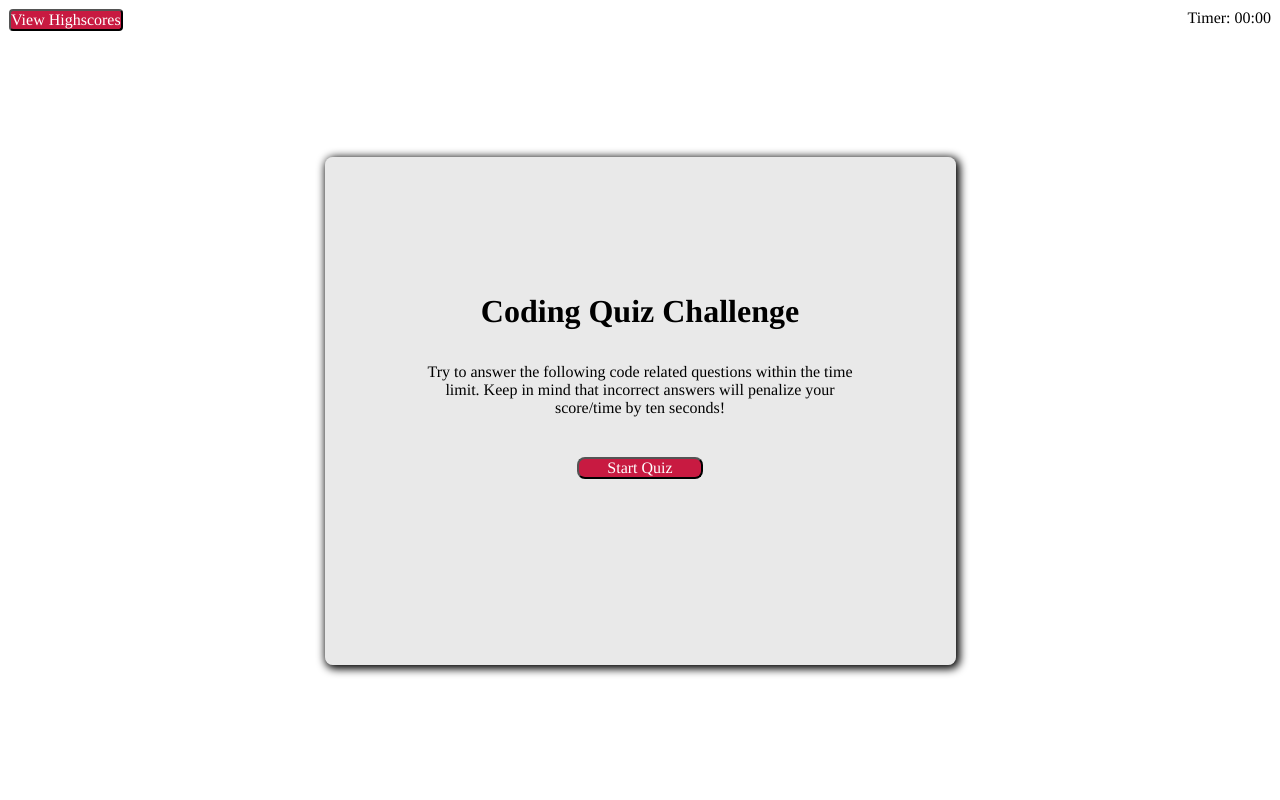
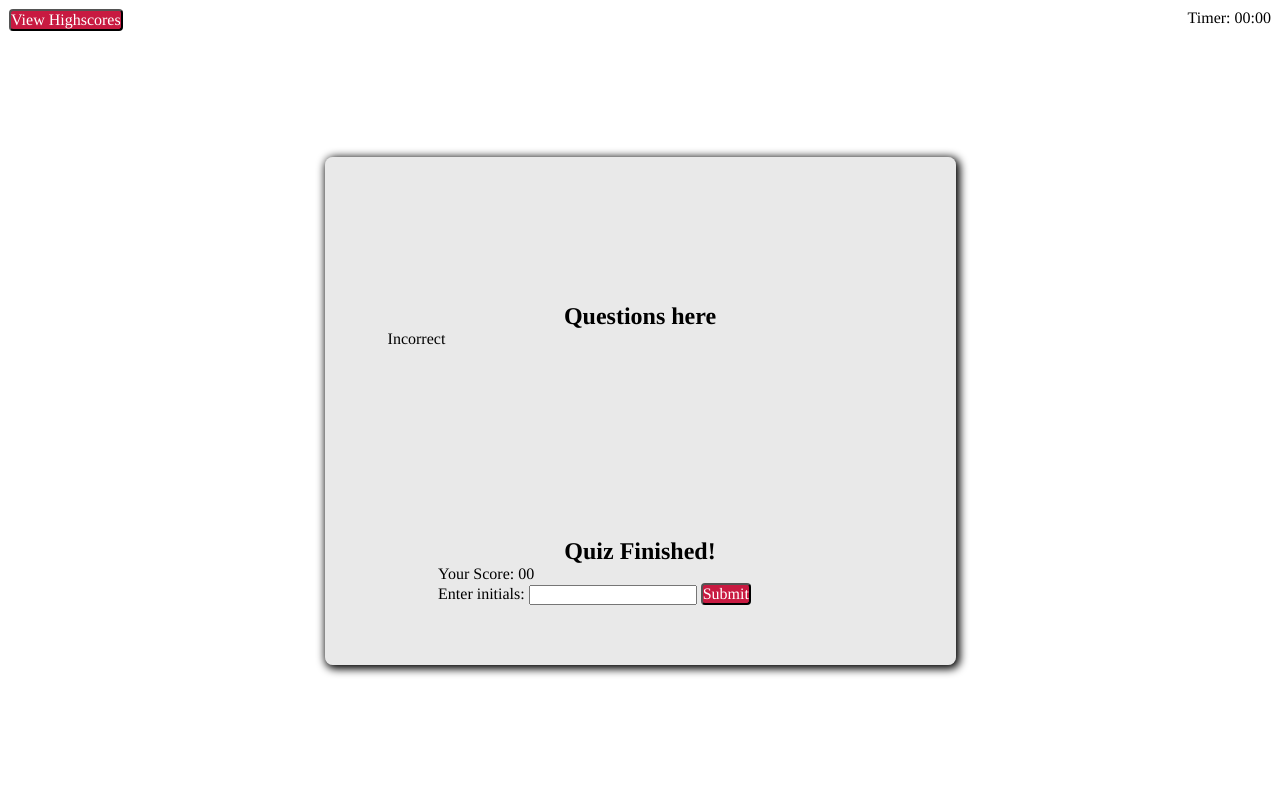
Before and after one commit to AllenM03/Dev-web-quiz, a plain HTML site: page docs/index.html in a window 1280 px wide. Both pictures are taken after a click on the button "Start Quiz". Shown: the top 800 px of the page. Drawn offline with Linux system fonts and the light colour scheme.

Commit message:
hiding start page and adding questions

```diff
--- a/docs/assets/css/style.css
+++ b/docs/assets/css/style.css
@@ -94,7 +94,7 @@ h1, h2 {
 
 /* Main quiz content */
 
-main {
+.hide-content {
     display: none;
 }
 
--- a/docs/assets/js/script.js
+++ b/docs/assets/js/script.js
@@ -25,36 +25,39 @@ const questions = [
   {
         question: "What is the most used name in the world?",
         choices: [ "Muhammad","Michael","James","Bob"],
-        answer: Muhammad
+        answer: "Muhammad"
     },
 
     {
         question: "Substances that have a definite size and shape, and vibrating particles that are close together are:",
         choices: ["Liquids","Gases","Solids","Ether"],
-        answer: Solids
+        answer: "Solids"
     },
 
     {
         question: "Where in the US is the “Petrified Forest?",
         choices: ["Arizona","Arkansas","California","Nevada"],
-        answer: Arizona
+        answer: "Arizona"
     },
 
     {
         question: "Which style of art was produced in, or under the influence of, the Eastern Roman Empire?",
         choices: ["Levantine","Baroque","Byzantine","Constantinople"],
-        answer: Byzantine
+        answer: "Byzantine"
     },
 
      {
         question: "The jelly-like substance that makes up most of a cell is the?",
         choices: ["Nucleus","Chloroplast","Cytoplasm","Epidermis"],
-        answer: Cytoplasm
+        answer: "Cytoplasm"
      }
   ]
-
-document.querySelector("#start").addEventListener("click", function(){
-    displayQuestion()
+///add function to hide title screen and show the first question/// pick up where I left off here for showing first question
+document.querySelector(".start-quiz-button").addEventListener("click", function(){
+document.querySelector("main").classList.remove("hide-content")
+document.querySelector("#question-pages").appendChild.const("questions")
+console.log("print");
+//displayQuestion()
 })
 
 
@@ -75,6 +78,7 @@ for (let i = 0; i < questions.length; i++) {
     document.querySelector("#choices").appendChild(button)
     }
 }
+
 
 /*
     const response = window.prompt(questions[i].prompt);
--- a/docs/index.html
+++ b/docs/index.html
@@ -30,7 +30,7 @@
             </header>
 
             <!--main quiz content-->
-            <main>
+            <main class="hide-content">
 
             <!--Quiz Questions -->
 
```
